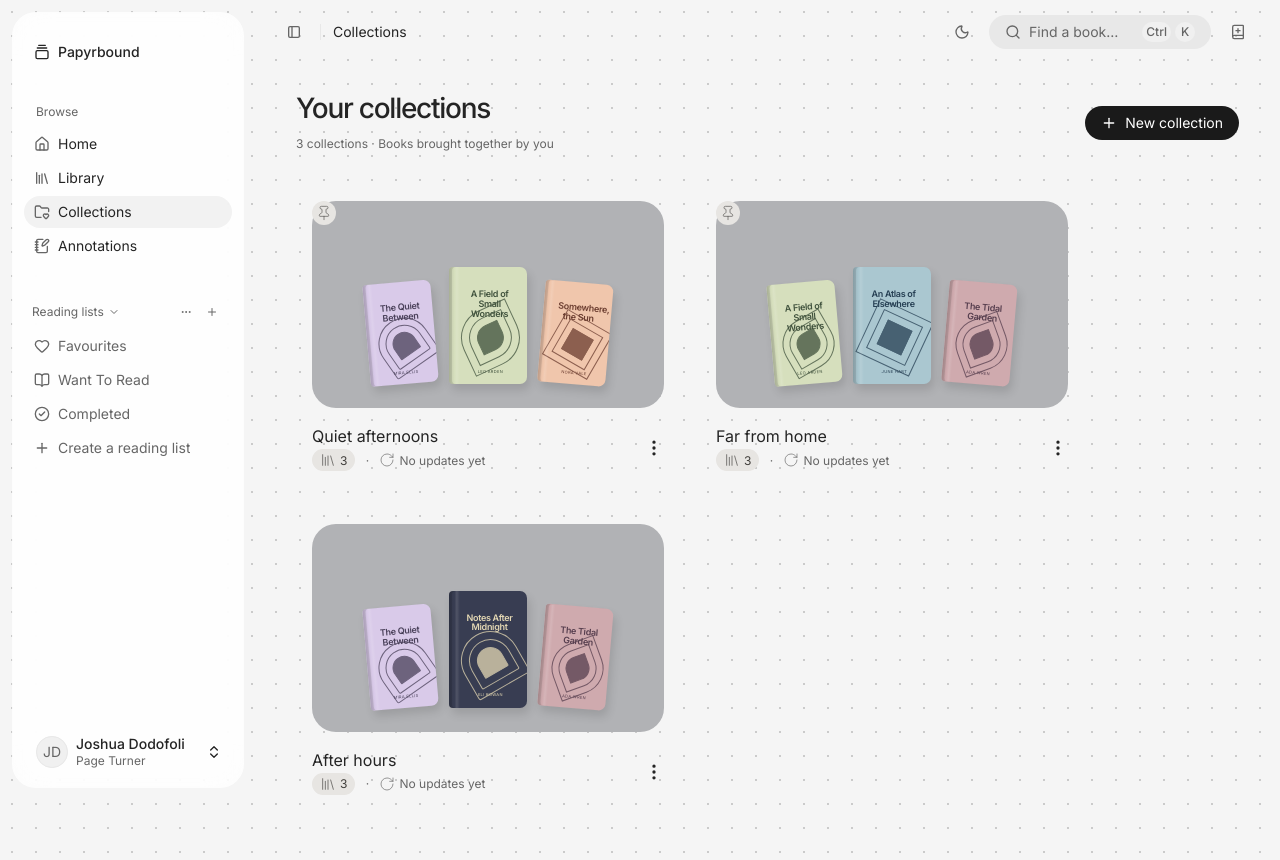
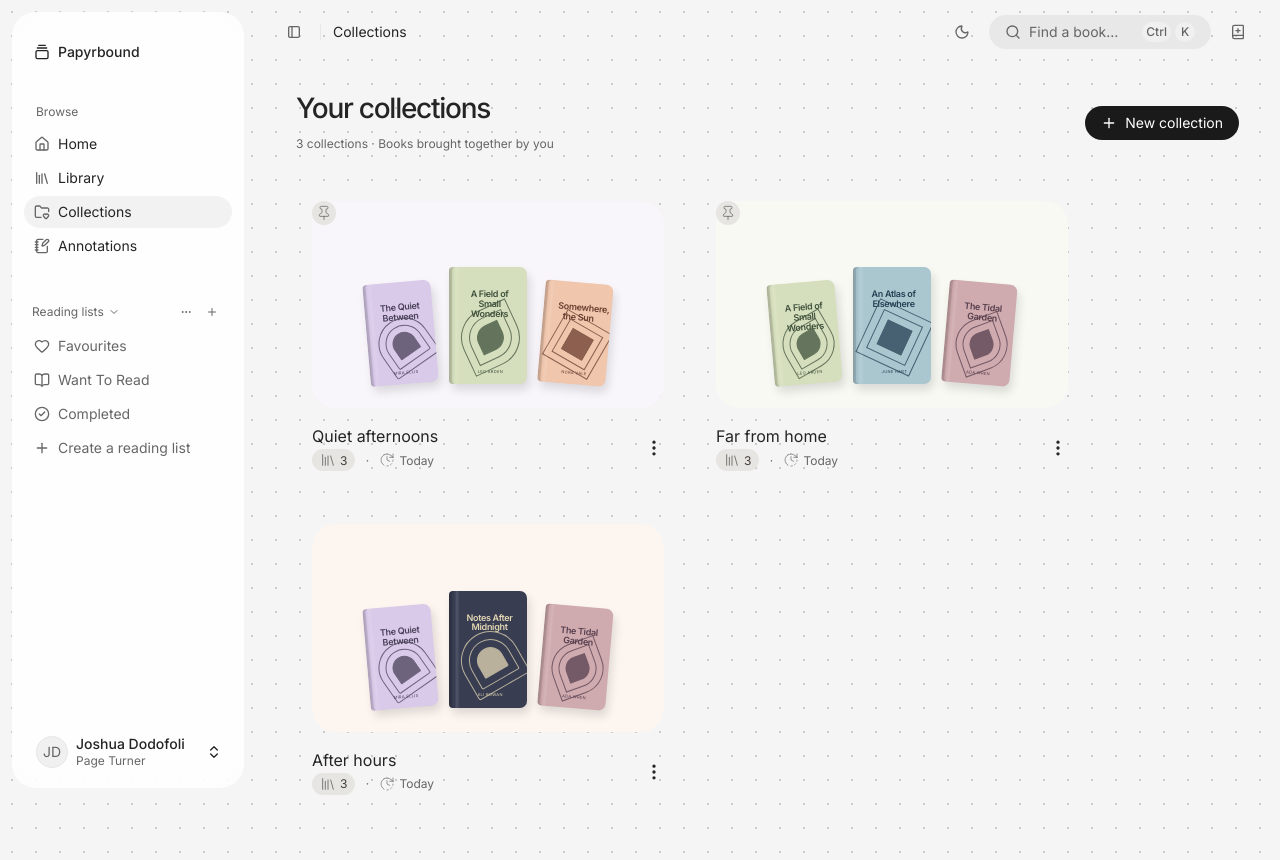
Before and after one commit to Papyrbound/papyrbound-frontend, a Next.js app: page /collections in a window 1280 px wide. Built offline with nearby package versions, Linux system fonts and the light colour scheme.

Commit message:
Use collection colors for active cards and match Penpot metadata

```diff
--- a/src/app/globals.css
+++ b/src/app/globals.css
@@ -395,10 +395,10 @@
 .collections-heading p { margin-top: 8px; font-size: 12px; color: var(--muted-foreground); }
 .collection-cards { display: grid; grid-template-columns: repeat(auto-fill, minmax(min(100%, 320px), 384px)); gap: 20px; }
 .collection-card[data-slot="card"] { position: relative; overflow: hidden; padding: 16px; gap: 0; border: 0; border-radius: 24px; box-shadow: none; background: transparent; transition: background-color 180ms, color 180ms; }
-.collection-card:hover, .collection-card:focus-within { background: #ffffff; color: #191715; }
+.collection-card:hover, .collection-card:focus-within { background: var(--collection-color); color: #191715; }
 .collection-open[data-slot="button"] { display: flex; flex-direction: column; justify-content: flex-start; width: 100%; height: auto; padding: 0; border: none; border-radius: 0; gap: 0; white-space: normal; overflow: visible; background: transparent; color: inherit; }
 .collection-open[data-slot="button"]:hover { background: transparent; }
-.collection-preview { position: relative; display: flex; width: 100%; aspect-ratio: 355 / 209; border-radius: 24px; overflow: hidden; align-items: flex-end; justify-content: center; padding: 40px 20px 24px; background: var(--collection-color, #b1b2b5); }
+.collection-preview { position: relative; display: flex; width: 100%; aspect-ratio: 355 / 209; border-radius: 24px; overflow: hidden; align-items: flex-end; justify-content: center; padding: 40px 20px 24px; background: color-mix(in srgb, var(--collection-color) 18%, var(--card)); }
 .collection-cover-stack { position: relative; display: flex; align-items: flex-end; justify-content: center; gap: 10px; }
 .collection-preview-cover { display: block; width: 68px; flex-shrink: 0; transform-origin: bottom center; }
 .collection-preview-cover:nth-child(2) { width: 78px; }
--- a/src/features/collections/ui/collections-page.tsx
+++ b/src/features/collections/ui/collections-page.tsx
@@ -1,7 +1,7 @@
 "use client"
 
 import { useRef, useState, type CSSProperties } from "react"
-import { ArrowLeftIcon, BookOpenIcon, CheckIcon, FolderPlusIcon, LibraryIcon, MoreVerticalIcon, PencilIcon, PinIcon, PinOffIcon, PlusIcon, RotateCwIcon, SearchIcon, Trash2Icon } from "lucide-react"
+import { ArrowLeftIcon, BookOpenIcon, CheckIcon, FolderPlusIcon, LibraryIcon, MoreVerticalIcon, PencilIcon, PinIcon, PinOffIcon, PlusIcon, RotateCwFadingClockIcon, SearchIcon, Trash2Icon } from "lucide-react"
 import { Button } from "@/shared/ui/button"
 import { Card } from "@/shared/ui/card"
 import { Checkbox } from "@/shared/ui/checkbox"
@@ -13,11 +13,11 @@ import { BookGallery } from "@/features/library/ui/book-gallery"
 import { useReadingLists } from "@/features/reading-lists/stores/reading-lists-store"
 
 type Collection = { id: string; name: string; color: string; bookIds: string[]; pinned: boolean; updatedAt?: string }
-const colors = [{ name: "Neutral", value: "#B1B2B5" }, { name: "Lilac", value: "#d9cae9" }, { name: "Sage", value: "#d6dfbd" }, { name: "Peach", value: "#f0c6ac" }, { name: "Rose", value: "#cfaaae" }]
+const colors = [{ name: "Neutral", value: "#FAF9F8" }, { name: "Lilac", value: "#d9cae9" }, { name: "Sage", value: "#d6dfbd" }, { name: "Peach", value: "#f0c6ac" }, { name: "Rose", value: "#cfaaae" }]
 const initialCollections: Collection[] = [
-  { id: "quiet-afternoons", name: "Quiet afternoons", color: "#B1B2B5", bookIds: ["quiet", "sun", "wild"], pinned: true },
-  { id: "far-from-home", name: "Far from home", color: "#B1B2B5", bookIds: ["atlas", "wild", "tidal"], pinned: true },
-  { id: "after-hours", name: "After hours", color: "#B1B2B5", bookIds: ["night", "quiet", "tidal"], pinned: false },
+  { id: "quiet-afternoons", name: "Quiet afternoons", color: "#d9cae9", bookIds: ["quiet", "sun", "wild"], pinned: true, updatedAt: "2026-10-10T12:00:00-07:00" },
+  { id: "far-from-home", name: "Far from home", color: "#d6dfbd", bookIds: ["atlas", "wild", "tidal"], pinned: true, updatedAt: "2026-10-09T12:00:00-07:00" },
+  { id: "after-hours", name: "After hours", color: "#f0c6ac", bookIds: ["night", "quiet", "tidal"], pinned: false, updatedAt: "2026-10-11T12:00:00-07:00" },
 ]
 
 function updatedLabel(updatedAt: string | undefined, now: number) {
@@ -101,7 +101,7 @@ export function CollectionsPage() {
                   <span className="collection-cover-stack">{previewBooks.slice(0, 3).map((book) => <span className="collection-preview-cover" key={book.id}><BookCover book={book} /></span>)}</span>
                   {previewBooks.length === 0 && <BookOpenIcon className="collection-preview-empty" />}
                 </span>
-                <span className="collection-card-info"><span className="collection-card-title">{collection.name}</span><span className="collection-card-meta"><span className="collection-book-count" aria-label={`${previewBooks.length} books`}><LibraryIcon aria-hidden="true" />{previewBooks.length}</span><span aria-hidden="true" className="collection-meta-dot">·</span><span className="collection-card-updated" aria-label={`Last updated: ${updatedLabel(collection.updatedAt, now)}`}><RotateCwIcon aria-hidden="true" />{collection.updatedAt ? <time dateTime={collection.updatedAt}>{updatedLabel(collection.updatedAt, now)}</time> : "No updates yet"}</span></span></span>
+                <span className="collection-card-info"><span className="collection-card-title">{collection.name}</span><span className="collection-card-meta"><span className="collection-book-count" aria-label={`${previewBooks.length} books`}><LibraryIcon aria-hidden="true" />{previewBooks.length}</span><span aria-hidden="true" className="collection-meta-dot">·</span><span className="collection-card-updated" aria-label={`Last updated: ${updatedLabel(collection.updatedAt, now)}`}><RotateCwFadingClockIcon aria-hidden="true" />{collection.updatedAt ? <time dateTime={collection.updatedAt}>{updatedLabel(collection.updatedAt, now)}</time> : "No updates yet"}</span></span></span>
               </Button>
               {collection.pinned && <Button variant="ghost" size="icon-xs" className="collection-pin" aria-label={`Unpin ${collection.name}`} onClick={() => togglePinned(collection)}><PinIcon aria-hidden="true" /><span>Unpin</span></Button>}
               <DropdownMenu><DropdownMenuTrigger render={<Button variant="ghost" size="icon-sm" className="collection-menu" />} aria-label={`Options for ${collection.name}`}><MoreVerticalIcon /></DropdownMenuTrigger>
```
